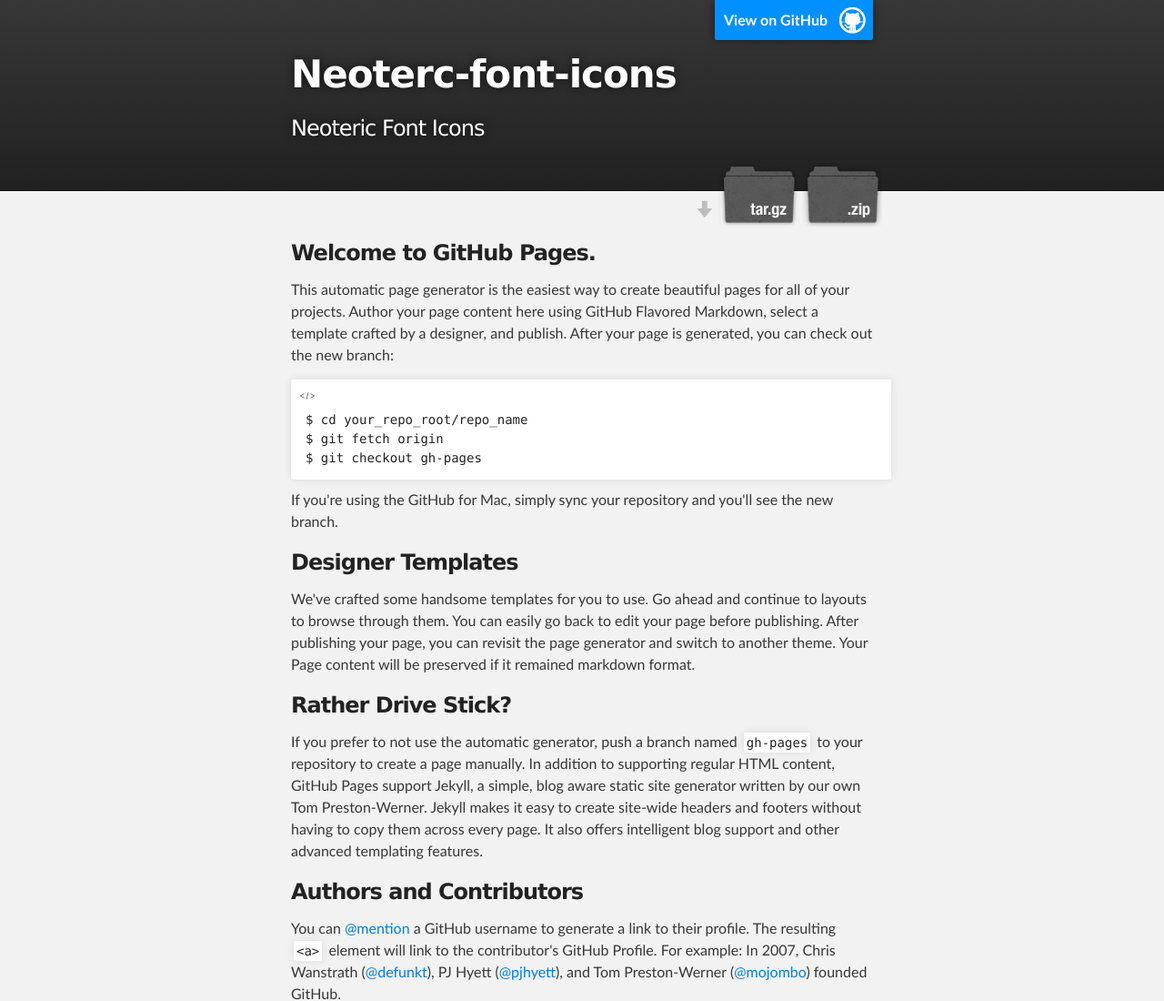
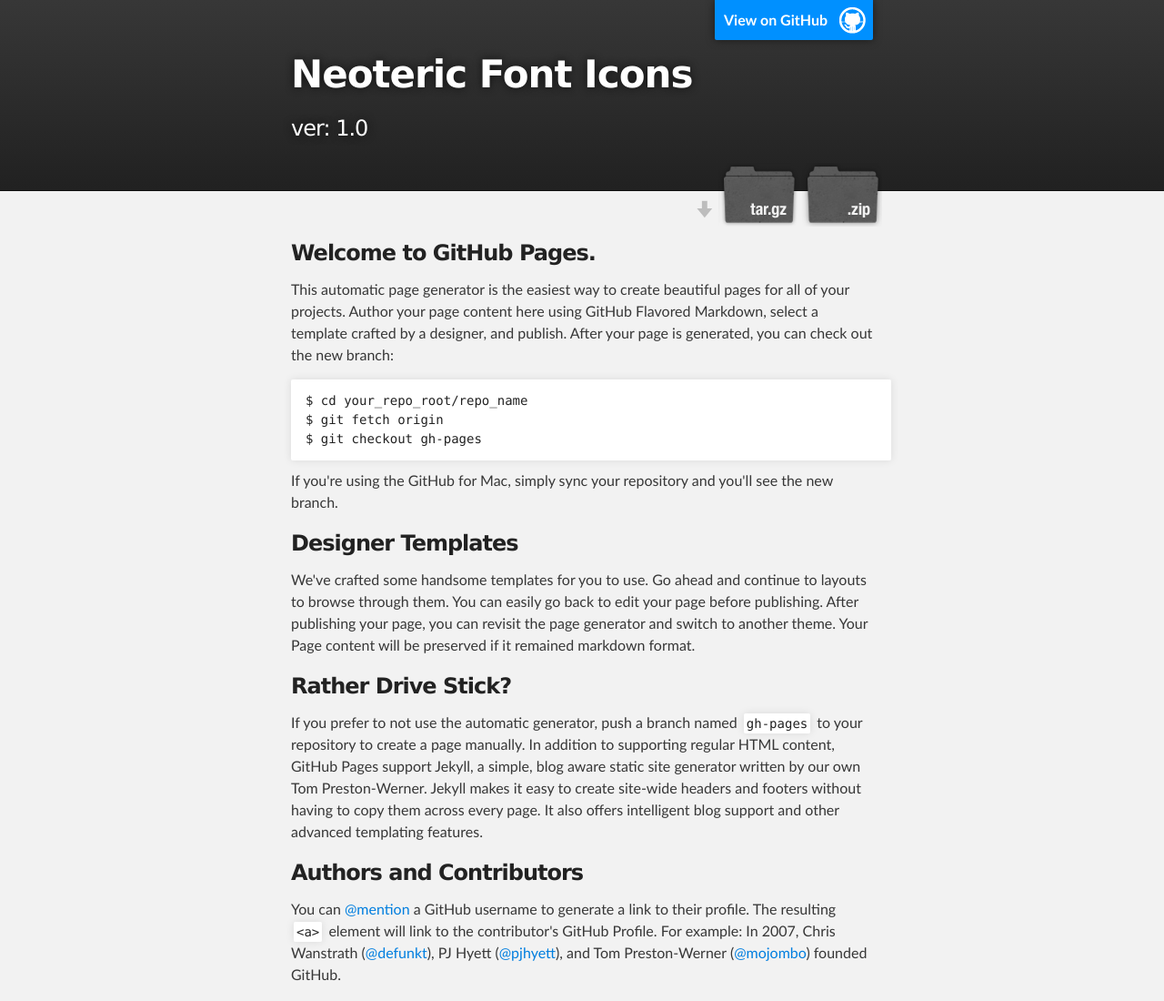
Before and after one commit to SubSmith/Neoteric-Font-Icons, a plain HTML site: page index.html in a window 1280 px wide. Shown: the top 1100 px of the page at 91% size. Drawn offline with Linux system fonts and the light colour scheme.

Commit message:
Update index.html

```diff
--- a/index.html
+++ b/index.html
@@ -9,7 +9,7 @@
     <link rel="stylesheet" type="text/css" media="screen" href="stylesheets/stylesheet.css">
     <link rel="stylesheet" type="text/css" href="stylesheets/style.css">
 
-    <title>Neoteric Font Icons</title>
+    <title>Neoterc-font-icons</title>
   </head>
 
   <body>
@@ -19,8 +19,8 @@
         <header class="inner">
           <a id="forkme_banner" href="https://github.com/smithcze/Neoterc-Font-Icons">View on GitHub</a>
 
-          <h1 id="project_title">Neoterc-font-icons</h1>
-          <h2 id="project_tagline">Neoteric Font Icons</h2>
+          <h1 id="project_title">Neoteric Font Icons</h1>
+          <h2 id="project_tagline">ver: 1.0</h2>
 
             <section id="downloads">
               <a class="zip_download_link" href="https://github.com/smithcze/Neoterc-Font-Icons/zipball/master">Download this project as a .zip file</a>
@@ -37,7 +37,7 @@
 
 <p>This automatic page generator is the easiest way to create beautiful pages for all of your projects. Author your page content here using GitHub Flavored Markdown, select a template crafted by a designer, and publish. After your page is generated, you can check out the new branch:</p>
 
-<pre><span class="ni ni-icon-code"></span><code>$ cd your_repo_root/repo_name
+<pre><code>$ cd your_repo_root/repo_name
 $ git fetch origin
 $ git checkout gh-pages
 </code></pre>
```
